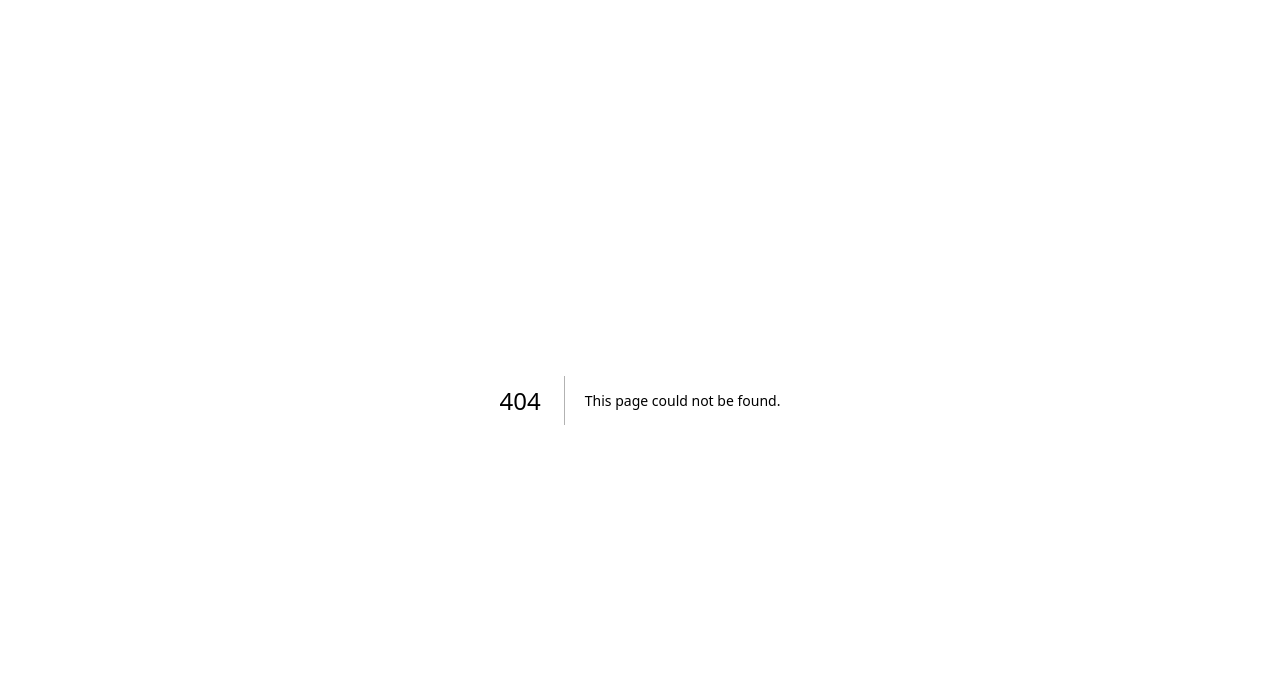
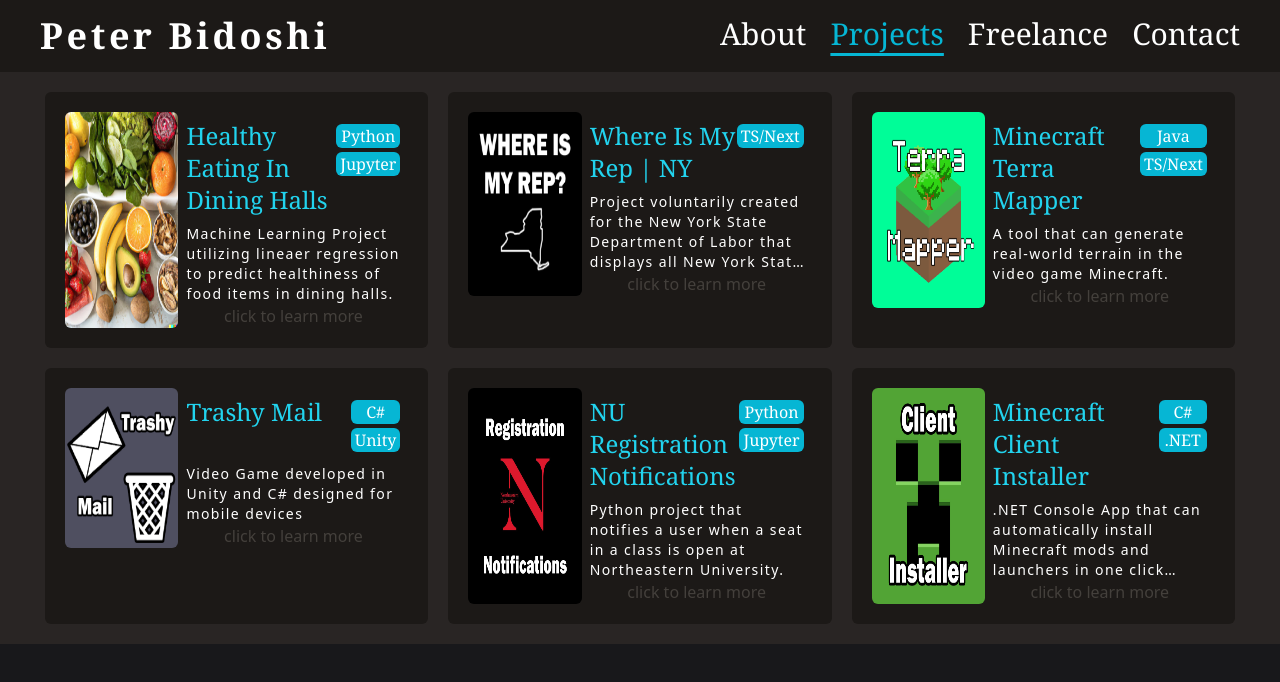
Before and after one commit to MrPeterss/personal-site-old, a Next.js app: page /projects in a window 1280 px wide. Before the commit this address had no page. Shown: the top 682 px of the page. Built offline with nearby package versions, Linux system fonts and the light colour scheme.

Commit message:
change cards

```diff
--- a/components/nav/dropdown.tsx
+++ /dev/null
@@ -1,41 +0,0 @@
-import { MutableRefObject, useState } from "react";
-import Image from "next/image";
-import NavButton from "./nav_button";
-
-type DropDownProps = {
-    color: string;
-    aboutRef: MutableRefObject<HTMLDivElement | null>;
-    projectRef: MutableRefObject<HTMLDivElement | null>;
-    resumeRef: MutableRefObject<HTMLDivElement | null>;
-    contactRef: MutableRefObject<HTMLDivElement | null>;
-}
-
-export const DropDown = (props: DropDownProps) => {
-
-    var { color, aboutRef, projectRef, resumeRef, contactRef } = props;
-
-    const [isOpen, setIsOpen] = useState(false);
-
-    const toggle = () => setIsOpen(!isOpen);
-
-    return (
-        // dropdown menu
-        <div className="relative inline-block text-left">
-            <div>
-                <button onClick={toggle} type="button" className="inline-flex justify-center w-full rounded-md" >
-                    <img src="/menu.svg" width={30}></img>
-                </button>
-                { isOpen ? (
-                    <div className={"origin-top-right absolute right-[-8vw] mt-2 rounded-md shadow-lg ring-1 ring-black ring-opacity-5 " + color}>
-                        <div className="py-1 flex flex-col px-6 gap-2" role="menu" aria-orientation="vertical" aria-labelledby="options-menu">
-                            <NavButton text={"About"} active={false} activeColor={"text-cyan-500"} textColor={"text-white"} associatedRef={aboutRef} text_size="text-3xl" />
-                            <NavButton text={"Projects"} active={false} activeColor={"text-cyan-500"} textColor={"text-white"} associatedRef={projectRef} text_size="text-3xl" />
-                            <NavButton text={"Resume"} active={false} activeColor={"text-cyan-500"} textColor={"text-white"} associatedRef={resumeRef} text_size="text-3xl" />
-                            <NavButton text={"Contact"} active={false} activeColor={"text-cyan-500"} textColor={"text-white"} associatedRef={contactRef} text_size="text-3xl" />
-                        </div>
-                    </div>
-                ) : null }
-            </div>
-        </div>
-    )
-}
--- a/components/nav/nav_button.tsx
+++ b/components/nav/nav_button.tsx
@@ -1,33 +1,27 @@
+import Link from "next/link";
 import { MutableRefObject } from "react";
 
 type NavButtonProps = {
     text: string;
     active: boolean;
-    activeColor: string;
-    textColor: string;
-    associatedRef: MutableRefObject<HTMLDivElement | null>
-    text_size?: string;
+    link: string;
 }
 
 const NavButton = (props: NavButtonProps) => {
-    var { text, active, activeColor, textColor, associatedRef } = props;
+    var { text, active, link } = props;
 
     var toAdd = "";
 
     if (active) {
-        toAdd = "sm:" + activeColor + " sm:underline underline-offset-8";
+        toAdd = "sm:text-cyan-500 sm:underline underline-offset-8";
     } else {
         toAdd = "text-cyan-500 sm:text-white";
     }
 
-    const handleClick = () => {
-        associatedRef.current!.scrollIntoView({ behavior: 'smooth' });
-    }
-
     return (
-        <button onClick={handleClick}>
+        <Link href={link}>
             <h1 className={"font-serif sm text-3xl text-cyan-500 " + toAdd }>{text}</h1>
-        </button>
+        </Link>
     )
 }
 
--- a/components/nav/navbar.tsx
+++ b/components/nav/navbar.tsx
@@ -1,34 +1,41 @@
 import { MutableRefObject } from "react";
 import NavButton from "./nav_button";
-import { DropDown } from "./dropdown";
 
 type NavBarProps = {
-    navColor: string;
-    activeColor: string;
-    textColor: string;
-    aboutRef: MutableRefObject<HTMLDivElement | null>;
-    projectRef: MutableRefObject<HTMLDivElement | null>;
-    resumeRef: MutableRefObject<HTMLDivElement | null>;
-    contactRef: MutableRefObject<HTMLDivElement | null>;
-    active: MutableRefObject<HTMLDivElement | null>;
-    isMobile: boolean;
+    active: Pages;
+    relative?: boolean;
+}
+
+export enum Pages {
+    ABOUT,
+    PROJECTS,
+    FREELANCING,
+    CONTACT
 }
 
 export default function NavBar(props: NavBarProps) {
 
-    var { navColor, activeColor, textColor, aboutRef, projectRef, resumeRef, contactRef, active, isMobile } = props;
+    var { active, relative } = props;
+
+    var toAdd = "";
+
+    if (relative) {
+        toAdd = "relative";
+    } else {
+        toAdd = "fixed";
+    }
 
     return (
         <div className={"flex w-full"}>
-            <div className={"flex w-full justify-between px-10 py-4 relative flex-col sm:flex-row sm:fixed " + navColor}>
-                <div className="flex gap-6">
-                    <h1 className={"font-serif tracking-widest text-4xl font-bold text-center w-full mb-3 text- " + textColor}>Peter Bidoshi</h1>
+            <div className={"flex w-full justify-between px-10 py-4 flex-col bg-stone-900 sm:flex-row sm:" + toAdd}>
+                <div className="flex gap-6 content-center">
+                    <h1 className={"font-serif tracking-widest text-4xl font-bold text-center w-full text-white"}>Peter Bidoshi</h1>
                 </div>
                 <div className="flex gap-6 flex-col sm:flex-row">
-                    <NavButton text={"About"} active={aboutRef==active} activeColor={activeColor} textColor={textColor} associatedRef={aboutRef} />
-                    <NavButton text={"Projects"} active={projectRef==active} activeColor={activeColor} textColor={textColor} associatedRef={projectRef} />
-                    <NavButton text={"Resume"} active={resumeRef==active} activeColor={activeColor} textColor={textColor} associatedRef={resumeRef} />
-                    <NavButton text={"Contact"} active={contactRef==active} activeColor={activeColor} textColor={textColor} associatedRef={contactRef} />
+                    <NavButton text={"About"} active={Pages.ABOUT==active} link={"/"} />
+                    <NavButton text={"Projects"} active={Pages.PROJECTS==active} link={"/projects"} />
+                    <NavButton text={"Freelance"} active={Pages.FREELANCING==active} link={"/freelancing"}/>
+                    <NavButton text={"Contact"} active={Pages.CONTACT==active} link={"/contact"} />
                 </div>
             </div>
         </div>
--- a/components/projectItem.tsx
+++ b/components/projectItem.tsx
@@ -12,12 +12,13 @@
     const { title, description, link, image, langs } = props;
 
     return (
-        <div className="w-80 bg-stone-800 rounded-md shrink-0 snap-center p-3 max-h-[512px]">
-            <Link href={link} target="_blank" rel="noopener noreferrer" className="flex flex-col h-full">
+        <div className="bg-stone-900 rounded-md shrink-0 snap-center p-5 w-[calc(33%-26px)] flex-wrap">
+            <Link href={link} target="_blank" rel="noopener noreferrer" className="flex">
                 {/* image */}
-                <img src={image} alt={title} className="w-full aspect-square bg-stone-700 rounded-md" />
+                <img src={image} alt={title} className="w-[33%] aspect-square bg-stone-700 rounded-md" />
                 {/* other stuff */}
-                <div className="bg-stone-800 rounded-md p-2 flex">
+                <div className="flex flex-col">
+                    <div className="rounded-md p-2 flex">
                         <h3 className="text-2xl font-serif text-cyan-400 grow-[4]">{title}</h3>
                         <div className="flex-col items-end">
                             { langs.map((lang, index) => {
@@ -28,7 +29,6 @@
                         </div>
                     </div>
                     <p className="tracking-widest font-thin text-white font-sans text-sm px-2 line-clamp-4">{description}</p>
-                <div className="flex flex-col-reverse grow-[2]">
                     <h4 className="text-center text-stone-700">
                         click to learn more
                     </h4>
--- a/pages/index.tsx
+++ b/pages/index.tsx
@@ -4,7 +4,7 @@
 import { motion, useScroll } from "framer-motion"
 import { MutableRefObject, useEffect, useRef, useState } from "react";
 import Button from "../components/button";
-import NavBar from "../components/nav/navbar";
+import NavBar, { Pages } from "../components/nav/navbar";
 import useWindowDimensions from "../@hooks/useWindowDimension";
 import ProjectItem from "../components/projectItem";
 
@@ -49,7 +49,7 @@
 
             <main>
                 {/* navbar */}
-                <NavBar navColor={navColor} activeColor={activeColor} textColor={textColor} aboutRef={aboutRef} projectRef={projectRef} resumeRef={resumeRef} contactRef={contactRef} active={active} isMobile={false} />
+                <NavBar active={Pages.ABOUT} />
                 {/* content */}
                 {/* about */}
                 <div className="flex w-full gap-6 px-10 py-16 min-h-screen flex-col sm:flex-row" ref={aboutRef}>
--- /dev/null
+++ b/pages/projects.tsx
@@ -0,0 +1,26 @@
+import type { NextPage } from "next";
+import ProjectItem from "../components/projectItem";
+import NavBar, { Pages } from "../components/nav/navbar";
+
+const Projects: NextPage = () => {
+
+    return (
+        <div className="h-[100vh]">
+            <div>
+                <NavBar active={Pages.PROJECTS} relative={true} />
+            </div>
+
+            <div className="flex gap-[20px] bg-stone-800 p-[20px] h-fill flex-wrap justify-center">
+                <ProjectItem title={"Healthy Eating In Dining Halls"} description={"Machine Learning Project utilizing lineaer regression to predict healthiness of food items in dining halls."} link={"https://github.com/MrPeterss/healthy-dining#readme"} image={"/healthy-eating.jpg"} langs={["Python", "Jupyter"]} />
+                <ProjectItem title={"Where Is My Rep | NY"} description={"Project voluntarily created for the New York State Department of Labor that displays all New York State assemblymen on a map."} link={"https://github.com/MrPeterss/where-is-my-rep-ny#readme"} image={"/where-is-my-rep.png"} langs={["TS/Next"]} />
+                <ProjectItem title={"Minecraft Terra Mapper"} description={"A tool that can generate real-world terrain in the video game Minecraft."} link={"https://github.com/MrPeterss/minecraft-terra-mapper#readme"} image={"/terra-mapper.png"} langs={["Java", "TS/Next"]} />
+                <ProjectItem title={"Trashy Mail"} description={"Video Game developed in Unity and C# designed for mobile devices"} link={"hello"} image={"/trashy-mail.png"} langs={["C#", "Unity"]} />
+                <ProjectItem title={"NU Registration Notifications"} description={"Python project that notifies a user when a seat in a class is open at Northeastern University."} link={"https://github.com/MrPeterss/nu-registration-notifs#readme"} image={"/registration-notifications.png"} langs={["Python", "Jupyter"]} />
+                <ProjectItem title={"Minecraft Client Installer"} description={".NET Console App that can automatically install Minecraft mods and launchers in one click using an executable file"} link={"https://github.com/MrPeterss/minecraft-client-installer#readme"} image={"/client-installer.png"} langs={["C#", ".NET"]} />
+            </div>
+        </div>
+
+    )
+}
+
+export default Projects;
--- a/styles/globals.css
+++ b/styles/globals.css
@@ -38,5 +38,6 @@
 
 body {
     background-color: rgb(24 24 27);
-
+    margin: 0;
+    padding: 0;
 }
```
Also changed, not shown: pages/contact.tsx (added), pages/freelancing.tsx (added). Lines whose indentation alone changed are shown as unchanged.
